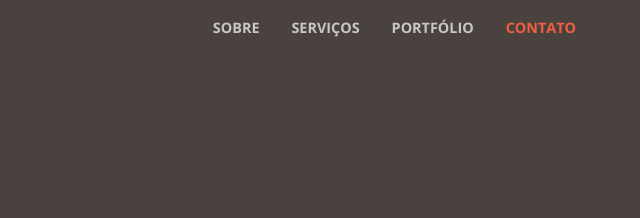
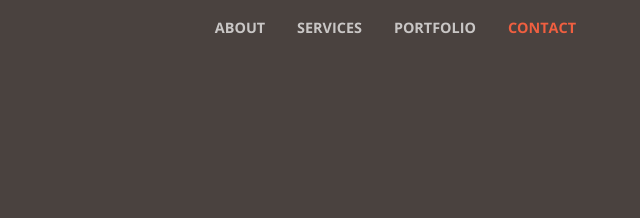
Before and after one commit to vitoriocasaroli/gitTemplate, a website with bundled scripts: page index.html in a window 1280 px wide. Shown: the top 218 px of the page, 603-1243 px from the left. Built offline with nearby package versions, Linux system fonts and the light colour scheme.

Commit message:
tradução do projeto

```diff
--- a/index.html
+++ b/index.html
@@ -38,16 +38,16 @@
         <div class="collapse navbar-collapse" id="navbarResponsive">
           <ul class="navbar-nav ml-auto">
             <li class="nav-item">
-              <a class="nav-link js-scroll-trigger" href="#about">Sobre</a>
+              <a class="nav-link js-scroll-trigger" href="#about">About</a>
             </li>
             <li class="nav-item">
-              <a class="nav-link js-scroll-trigger" href="#services">Serviços</a>
+              <a class="nav-link js-scroll-trigger" href="#services">Services</a>
             </li>
             <li class="nav-item">
-              <a class="nav-link js-scroll-trigger" href="#portfolio">Portfólio</a>
+              <a class="nav-link js-scroll-trigger" href="#portfolio">Portfolio</a>
             </li>
             <li class="nav-item">
-              <a class="nav-link js-scroll-trigger" href="#contact">Contato</a>
+              <a class="nav-link js-scroll-trigger" href="#contact">contact</a>
             </li>
           </ul>
         </div>
```
